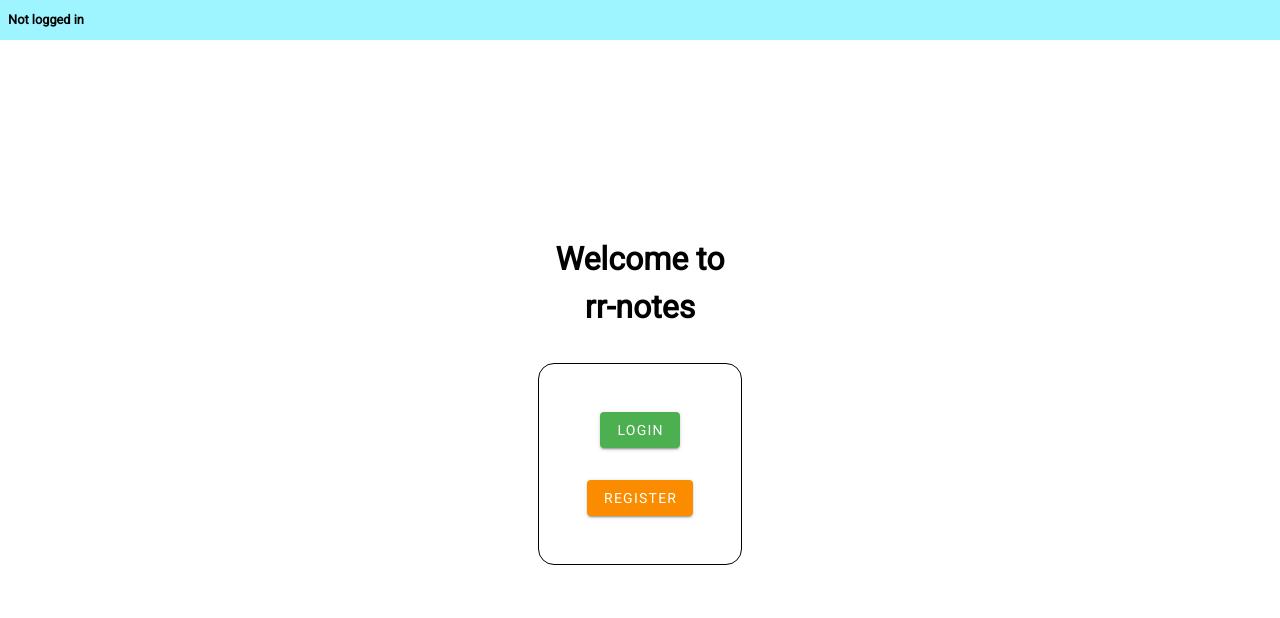
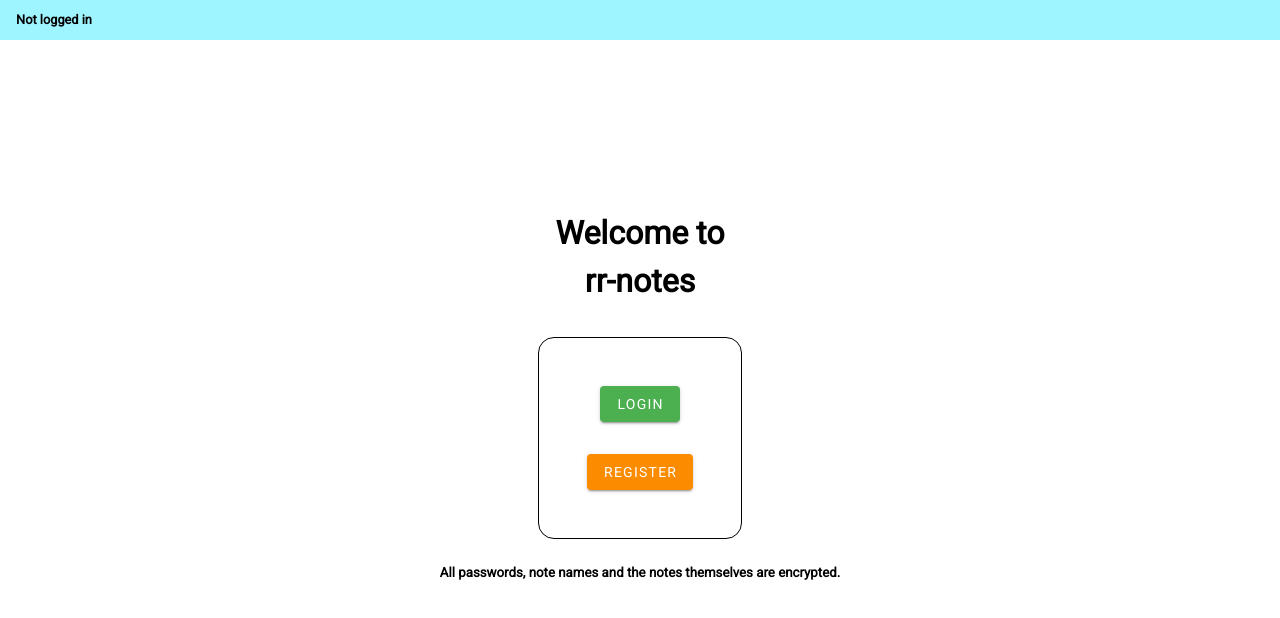
Before and after one commit to Khabub/rr-notes-app, a Vue app: page /auth in a window 1280 px wide. Shown: the top 618 px of the page. Built offline with nearby package versions, Linux system fonts and the light colour scheme; some icons are missing.

Commit message:
final tuning

```diff
--- a/src/components/NavBar.vue
+++ b/src/components/NavBar.vue
@@ -3,7 +3,12 @@
     <div class="container">
       <h3 v-if="typedUser">{{ typedUser.name }}</h3>
       <h3 v-else>{{ setLang.navBar.h3 }}</h3>
-      <svg-icon type="mdi" :path="hamIcon" @click="handleNavMenu"></svg-icon>
+      <svg-icon
+        class="menuIcon"
+        type="mdi"
+        :path="hamIcon"
+        @click="handleNavMenu"
+      ></svg-icon>
       <v-navigation-drawer
         style="background-color: #b3b3da"
         v-model="drawer"
@@ -68,10 +73,17 @@ watch(drawer, (oldValue, newValue) => {
   align-items: center;
   height: 40px;
   z-index: 900;
-  padding: 0 0.5rem;
+  padding: 0 1rem;
 }
 
 h3 {
   font-size: 0.8rem;
 }
+
+
+@media (min-width: 900px) {
+  .menuIcon:hover {
+    cursor: pointer;
+  }
+}
 </style>
--- a/src/components/SideMenu/TheContent.vue
+++ b/src/components/SideMenu/TheContent.vue
@@ -127,4 +127,6 @@ h4 {
 .radio-label {
   font-weight: 700;
 }
+
+
 </style>
--- a/src/components/SideMenu/TheFooter.vue
+++ b/src/components/SideMenu/TheFooter.vue
@@ -2,7 +2,7 @@
   <div>
     <div class="contact-icons">
       <SvgIcon
-        class="svg-icon"
+        class="svg-icon menuIcon"
         type="mdi"
         :path="pathFB"
         @click="
@@ -10,7 +10,7 @@
         "
       ></SvgIcon>
       <SvgIcon
-        class="svg-icon"
+        class="svg-icon menuIcon"
         type="mdi"
         :path="pathGithub"
         @click="() => openInNewTab('https://github.com/Khabub')"
@@ -46,4 +46,10 @@ const pathGithub = mdiGithub;
   font-size: 0.7rem;
   margin-top: 0.5rem;
 }
+
+@media (min-width: 900px) {
+  .menuIcon:hover {
+    cursor: pointer;
+  }
+}
 </style>
--- a/src/components/UI/NoteDetail.vue
+++ b/src/components/UI/NoteDetail.vue
@@ -193,4 +193,10 @@ const handleAlertDelete = async () => {
   justify-content: space-around;
   width: inherit;
 }
+
+@media (min-width: 900px) {
+  .cancel-cross:hover {
+    cursor: pointer;
+  }
+}
 </style>
--- a/src/pages/AuthPage.vue
+++ b/src/pages/AuthPage.vue
@@ -14,6 +14,7 @@
         }}</v-btn></RouterLink
       >
     </div>
+    <h5 class="infotext">{{ setLang.authPage.infoText }}</h5>
   </div>
 </template>
 
@@ -47,4 +48,9 @@ const { setLang } = storeToRefs(storeNotes);
   border: 1px solid black;
   border-radius: 1rem;
 }
+.infotext {
+  text-align: center;
+  margin-top: 1rem;
+  padding: 0.5rem;
+}
 </style>
--- a/src/pages/MainPage.vue
+++ b/src/pages/MainPage.vue
@@ -15,7 +15,7 @@
       <div v-if="!allNotes.length && !loading">
         <h1>{{ setLang.errors.emptyDB }}</h1>
       </div>
-      <div v-if="checkLogin" class="container">
+      <div v-if="checkLogin" class="container menuIcon">
         <div v-for="(item, index) in allNotes" :key="index">
           <TheNote
             :id="item.id"
@@ -90,8 +90,8 @@ const handleNotePropsEdit = (data: NoteProps) => {
 .container {
   display: flex;
   flex-direction: column;
-  justify-content: center;
   align-items: center;
+  height: 100vh;
 }
 
 .headline {
@@ -136,4 +136,10 @@ const handleNotePropsEdit = (data: NoteProps) => {
 h1 {
   text-align: center;
 }
+
+@media (min-width: 900px) {
+  .menuIcon:hover {
+    cursor: pointer;
+  }
+}
 </style>
--- a/src/stores/language.ts
+++ b/src/stores/language.ts
@@ -33,6 +33,7 @@ export interface LangAll {
   emptyDB: string;
   input: string;
   charLen: string;
+  infoText:string;
 }
 
 // components for translate the text
@@ -104,6 +105,7 @@ export const engLang: Record<LangTypes, Partial<LangAll>> = {
     login: "Login",
     register: "Register",
     register_2: "Register",
+    infoText: "All passwords, note names and the notes themselves are encrypted.",
   },
   errors: {
     login: "The data entered is incorrect",
@@ -169,6 +171,7 @@ export const czeLang: Record<LangTypes, Partial<LangAll>> = {
     login: "Přihlásit",
     register: "Registrovat",
     register_2: "Registrace",
+    infoText: "Všechna hesla, názvy poznámek i samotné poznámky jsou zašifrovány.",
   },
   errors: {
     login: "Zadané údaje jsou nesprávné",
@@ -234,6 +237,7 @@ export const gerLang: Record<LangTypes, Partial<LangAll>> = {
     login: "Anmelden",
     register: "Registrieren",
     register_2: "Registrieren",
+    infoText: "Alle Kennwörter, Notiznamen und die Notizen selbst sind verschlüsselt."
   },
   errors: {
     login: "Die eingegebenen Daten sind nicht korrekt",
--- a/src/stores/notes.ts
+++ b/src/stores/notes.ts
@@ -64,7 +64,7 @@ export const useNotesStore = defineStore("notes", () => {
         return { ...czeLang };
       }
       case "german": {
-        setItemInBrowser("rr-notes_v2_lang", "czech");
+        setItemInBrowser("rr-notes_v2_lang", "german");
         return { ...gerLang };
       }
       default:
```
